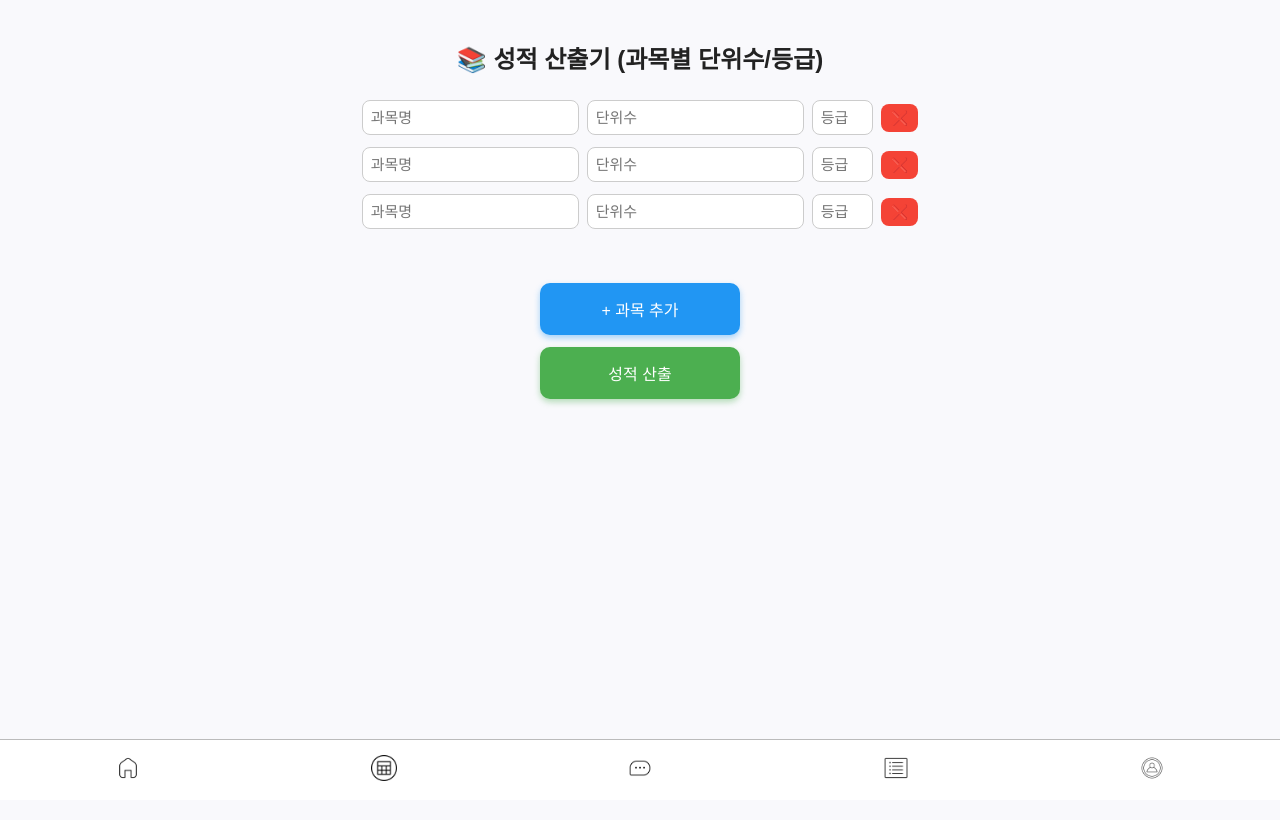
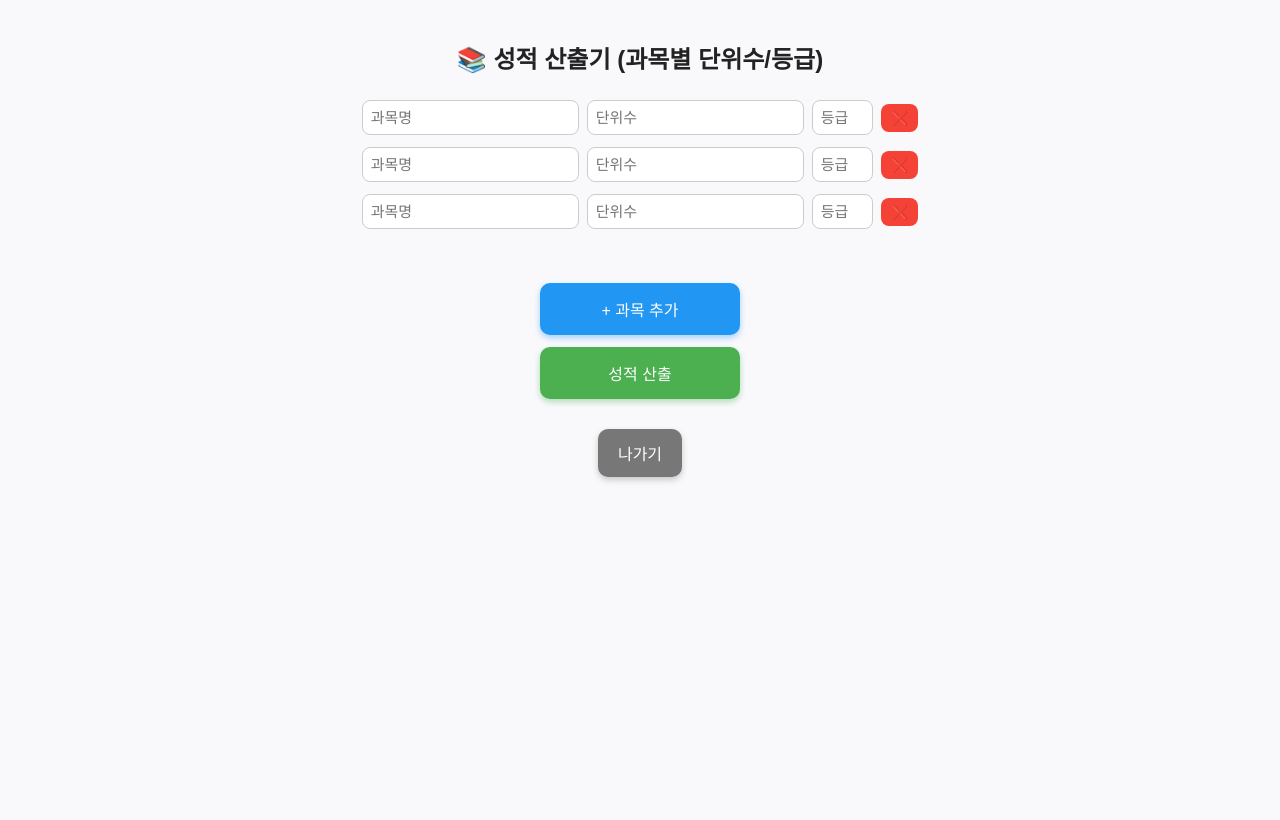
Before and after one commit to BOBPUL1234/School-Community-Deployment, a website: page public/grade.html in a window 1280 px wide. Drawn offline with Linux system fonts and the light colour scheme; files that its build step writes are made by us from their sources.

Commit message:
Update grade.html

```diff
--- a/public/grade.html
+++ b/public/grade.html
@@ -5,7 +5,6 @@
   <meta name="viewport" content="width=device-width, initial-scale=1" />
   <title>성적 산출</title>
 
-  <link rel="stylesheet" href="/css/base.css" />
   <link rel="stylesheet" href="style.mobile.css" media="(max-width: 768px)" />
   <link rel="stylesheet" href="style.desktop.css" media="(min-width: 769px)" />
   <link rel="stylesheet" href="/css/grade.css" />
@@ -45,20 +44,21 @@
     <p>가중 평균 등급: <span id="weighted-grade"></span></p>
   </div>
 
-<div class="bottom-nav">
-    <!-- 홈 -->
-    <a href="/main.html"><div class="btn7"><img src="/png/home_1.png" class="btn7-icon"></div></a>
-    <!-- 시간표 -->
-    <a href="/timetable.html"><div class="btn8"><img src="/png/table_1.png" class="btn8-icon"></div></a>
-    <!-- 채팅 -->
-    <a href="/chat.html"><div class="btn9"><img src="/png/chat_1.png" class="btn9-icon"></div></a>
-    <!-- 게시판 -->
-    <a href="/anonymous.html"><div class="btn10"><img src="/png/board_1.png" class="btn10-icon"></div></a>
-    <!-- 프로필 -->
-    <a href="/profile.html"><div class="btn11"><img src="/png/profile_1.png" class="btn11-icon"></div></a>
+<!-- 나가기 버튼 -->
+<div style="max-width:600px; margin: 30px auto 20px; text-align:center;">
+  <button onclick="location.href='/main'" style="
+    padding: 12px 20px;
+    font-size: 16px;
+    border: none;
+    border-radius: 10px;
+    background-color: #777;
+    color: white;
+    cursor: pointer;
+    box-shadow: 0 3px 6px rgba(0,0,0,0.2);
+    transition: 0.2s ease;
+  ">나가기</button>
 </div>
 
-  <script src="/js/script.js"></script>
   <script src="/js/grade.js"></script>
 </body>
 </html>
```
